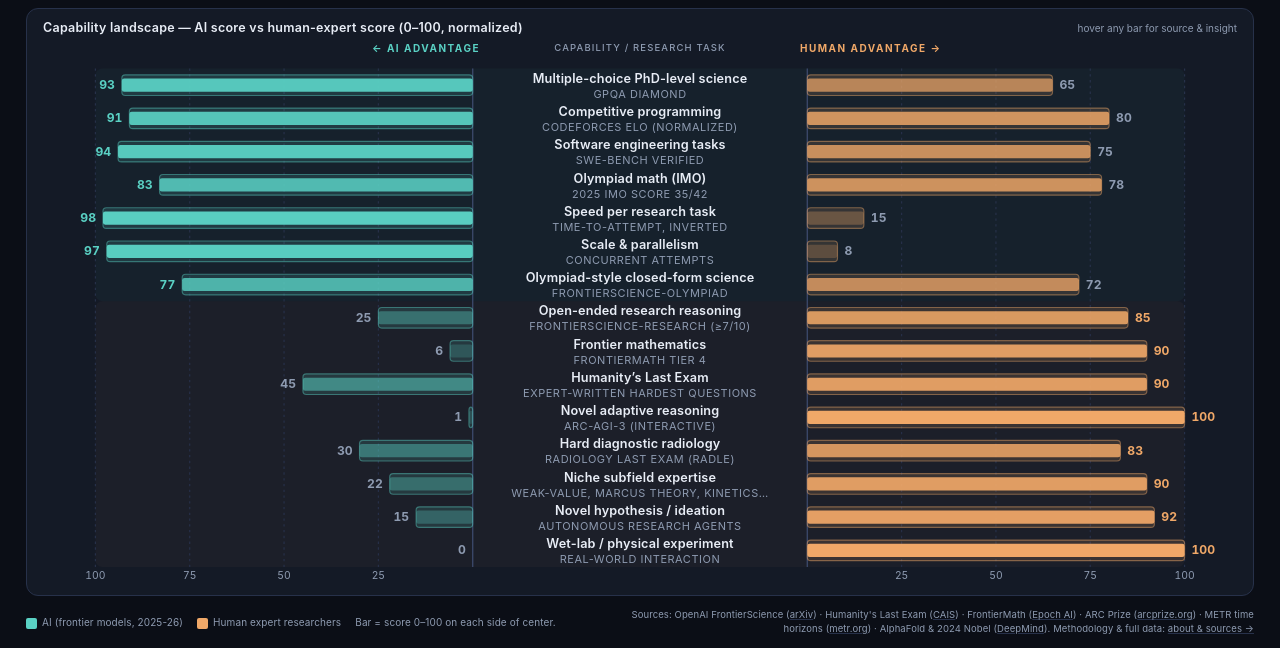
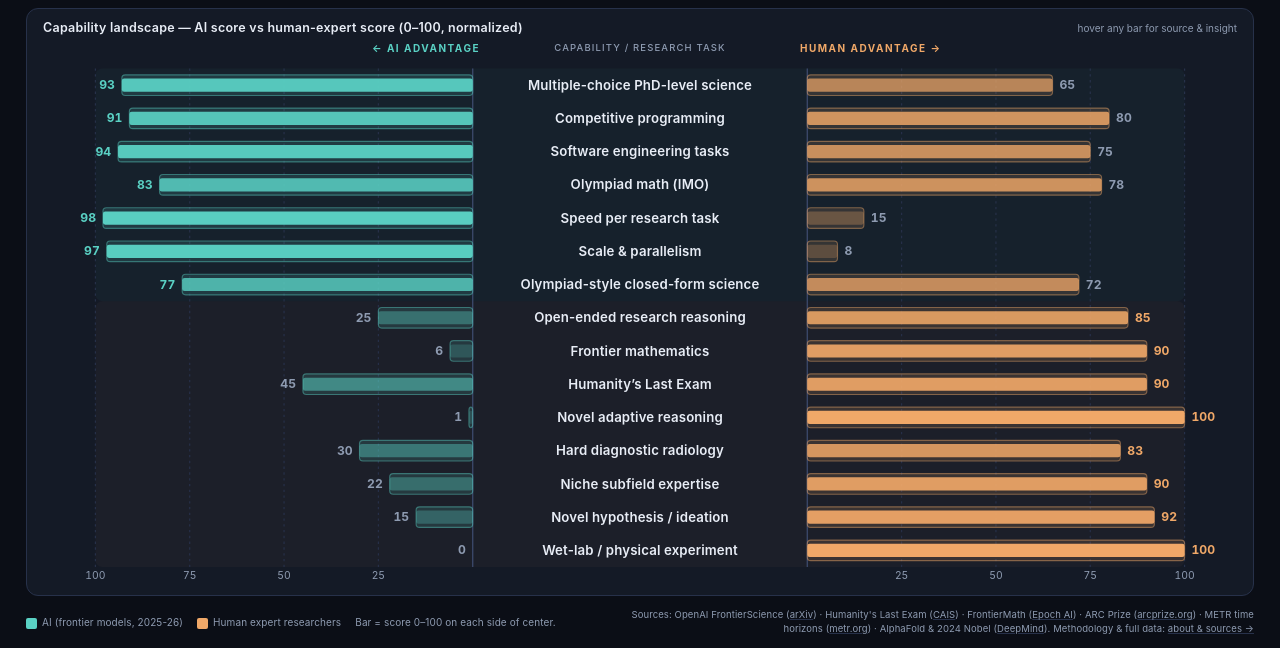
Before and after one commit to pavankumart18/frontierscience-viz, a plain HTML site: page frontier_ai_vs_humans.html in a window 1280 px wide. Shown: the part 152-800 px from the top of the page. Drawn offline with Linux system fonts and the light colour scheme.

Commit message:
Move benchmark subtitle into tooltip; make bars open source on click
Remove the on-chart subtitle line (e.g. "GPQA Diamond") so each row shows
only the capability name. Subtitle, AI/human scores, insight, and source
all live in the hover tooltip now. Every bar carries a source URL and
clicking it opens that source in a new tab.

Co-Authored-By: Claude Opus 4.7 <noreply@anthropic.com>

```diff
--- a/frontier_ai_vs_humans.html
+++ b/frontier_ai_vs_humans.html
@@ -80,9 +80,9 @@
   .axis-labels .C{text-align:center;font-size:9.5px;color:var(--mute);font-weight:500;letter-spacing:.12em}
   svg#bars{flex:1;min-height:0;width:100%}
   .bar{transition:filter .15s}
-  .bar:hover{filter:brightness(1.25);cursor:crosshair}
-  .bar-label{font-size:11px;fill:var(--ink);font-weight:600;letter-spacing:.01em}
-  .bar-sub{font-size:9.5px;fill:var(--mute);letter-spacing:.05em;text-transform:uppercase}
+  .bar:hover{filter:brightness(1.25);cursor:pointer}
+  .bar-label{font-size:11.5px;fill:var(--ink);font-weight:600;letter-spacing:.01em;cursor:pointer}
+  .bar-label:hover{fill:var(--ai)}
   .bar-val{font-size:10.5px;font-weight:700;font-variant-numeric:tabular-nums}
   .axis-tick{font-size:9px;fill:var(--mute);font-variant-numeric:tabular-nums}
   .axis-line{stroke:var(--line);stroke-dasharray:2 3}
@@ -115,14 +115,17 @@
   footer a{color:var(--mute);text-decoration:underline;text-decoration-color:var(--line)}
 
   .tip{position:fixed;pointer-events:none;background:#0a0e16;border:1px solid var(--line);
-    border-radius:8px;padding:10px 12px;font-size:11.5px;color:var(--ink);max-width:330px;
+    border-radius:8px;padding:11px 13px;font-size:11.5px;color:var(--ink);max-width:340px;
     z-index:99;display:none;box-shadow:0 8px 28px rgba(0,0,0,0.6);line-height:1.4}
-  .tip .tt-row{display:flex;justify-content:space-between;gap:14px;margin-top:3px}
+  .tip .tt-sub{color:var(--mute);font-size:10.5px;margin-top:3px;letter-spacing:.02em}
+  .tip .tt-row{display:flex;justify-content:space-between;gap:14px;margin-top:4px}
   .tip .tt-ai{color:var(--ai);font-weight:700}
   .tip .tt-h{color:var(--human);font-weight:700}
-  .tip .tt-insight{margin-top:6px;color:#cdd5e3;font-style:italic;font-size:11px;
+  .tip .tt-insight{margin-top:7px;color:#cdd5e3;font-style:italic;font-size:11px;
     padding-top:6px;border-top:1px solid var(--line)}
-  .tip .tt-src{margin-top:5px;color:var(--mute);font-size:10px;letter-spacing:.02em}
+  .tip .tt-src{margin-top:7px;color:var(--ai);font-size:10.5px;letter-spacing:.02em;
+    display:flex;align-items:center;gap:4px}
+  .tip .tt-src .arrow{opacity:0.7}
 
   @media (max-height:720px){
     h1{font-size:24px} .takeaway{font-size:11.5px;padding:9px 12px}
@@ -201,96 +204,111 @@
     // ============== AI-LEADING ==============
     { side:'ai',
       label:'Multiple-choice PhD-level science',
-      sub:'GPQA Diamond',
+      sub:'GPQA Diamond benchmark',
       ai:93, human:65,
       insight:'GPT-5.2 Pro beats PhD experts WITH internet access. Knowledge benchmarks are saturating.',
-      src:'OpenAI 2025; Rein et al. 2023' },
+      src:'GPQA paper (Rein et al. 2023) + OpenAI 2025',
+      url:'https://arxiv.org/abs/2311.12022' },
     { side:'ai',
       label:'Competitive programming',
-      sub:'Codeforces Elo (normalized)',
+      sub:'Codeforces Elo rating',
       ai:91, human:80,
       insight:'OpenAI o3 hit 2727 Elo — top ~0.1% of human competitive programmers. Above ICPC finalists.',
-      src:'Codeforces, OpenAI 2025' },
+      src:'Codeforces / OpenAI 2025',
+      url:'https://codeforces.com/blog/entry/133874' },
     { side:'ai',
       label:'Software engineering tasks',
       sub:'SWE-bench Verified',
       ai:94, human:75,
       insight:'Claude Mythos resolves 93.9% of verified GitHub issues. Real-world engineers solve ~75% under similar evals.',
-      src:'SWE-bench leaderboard 2026' },
+      src:'SWE-bench Verified leaderboard',
+      url:'https://www.swebench.com/verified.html' },
     { side:'ai',
       label:'Olympiad math (IMO)',
-      sub:'2025 IMO score 35/42',
+      sub:'IMO 2025, score 35/42',
       ai:83, human:78,
       insight:'DeepMind & OpenAI both hit gold (35/42). Only top ~11% of human competitors earned gold in 2025.',
-      src:'IMO 2025; DeepMind/OpenAI' },
+      src:'IMO 2025 coverage',
+      url:'https://garymarcus.substack.com/p/deepmind-and-openai-achieve-imo-gold' },
     { side:'ai',
       label:'Speed per research task',
       sub:'time-to-attempt, inverted',
       ai:98, human:15,
       insight:'A PhD takes 3-5 hours per FrontierScience-Research problem. AI returns an attempt in seconds.',
-      src:'OpenAI FrontierScience 2025' },
+      src:'OpenAI FrontierScience paper',
+      url:'https://arxiv.org/abs/2601.21165' },
     { side:'ai',
       label:'Scale & parallelism',
       sub:'concurrent attempts',
       ai:97, human:8,
-      insight:'AI can run 1000s of independent attempts simultaneously. AlphaFold predicted 200M+ proteins.',
-      src:'DeepMind AlphaFold DB' },
+      insight:'AI can run 1000s of independent attempts simultaneously. AlphaFold predicted 200M+ proteins — would take hundreds of millions of years in the lab.',
+      src:'DeepMind AlphaFold: 5 years of impact',
+      url:'https://deepmind.google/blog/alphafold-five-years-of-impact/' },
     { side:'ai',
       label:'Olympiad-style closed-form science',
       sub:'FrontierScience-Olympiad',
       ai:77, human:72,
       insight:'GPT-5.2 at 77% on adversarial problems written by olympiad medalists, designed to break frontier models.',
-      src:'OpenAI FrontierScience 2025' },
+      src:'OpenAI FrontierScience paper',
+      url:'https://arxiv.org/abs/2601.21165' },
 
     // ============== HUMAN-LEADING ==============
     { side:'human',
       label:'Open-ended research reasoning',
-      sub:'FrontierScience-Research (≥7/10)',
+      sub:'FrontierScience-Research (≥7/10 rubric)',
       ai:25, human:85,
       insight:'The headline gap. GPT-5.2 clears the rubric on only 15 of 60 PhD-designed Research problems.',
-      src:'OpenAI FrontierScience 2025' },
+      src:'OpenAI FrontierScience paper',
+      url:'https://arxiv.org/abs/2601.21165' },
     { side:'human',
       label:'Frontier mathematics',
       sub:'FrontierMath Tier 4',
       ai:6, human:90,
       insight:'Research-level math problems that take human mathematicians days. Best AI: 6.3%. Most models: 0%.',
-      src:'Epoch AI FrontierMath 2025' },
+      src:'Epoch AI / FrontierMath',
+      url:'https://epoch.ai/frontiermath' },
     { side:'human',
       label:'Humanity’s Last Exam',
       sub:'expert-written hardest questions',
       ai:45, human:90,
       insight:'AI climbed from 8% (Jan 2025) → 44.7% (May 2026). Human experts still average ~90% in their fields.',
-      src:'CAIS / Scale AI HLE leaderboard' },
+      src:'CAIS / Scale AI HLE leaderboard',
+      url:'https://agi.safe.ai/' },
     { side:'human',
       label:'Novel adaptive reasoning',
       sub:'ARC-AGI-3 (interactive)',
       ai:1, human:100,
       insight:'New 2026 benchmark: every frontier model <1%. Humans solve 100%. Replaces memorized patterns with novel environments.',
-      src:'ARC Prize 2026' },
+      src:'ARC Prize 2026',
+      url:'https://arcprize.org/' },
     { side:'human',
       label:'Hard diagnostic radiology',
       sub:'Radiology Last Exam (RadLE)',
       ai:30, human:83,
       insight:'Board-certified radiologists at 83%; GPT-5 at 30%. AI also produces ~75× more false positives on emergency hemorrhage.',
-      src:'RadLE 2025; ICH study' },
+      src:'RadLE preprint, 2025',
+      url:'https://arxiv.org/pdf/2509.25559' },
     { side:'human',
       label:'Niche subfield expertise',
       sub:'weak-value, Marcus theory, kinetics…',
       ai:22, human:90,
       insight:'FrontierScience paper’s top failure mode: AI substitutes a related-but-wrong concept under expert scrutiny.',
-      src:'OpenAI FrontierScience 2025' },
+      src:'OpenAI FrontierScience paper',
+      url:'https://arxiv.org/abs/2601.21165' },
     { side:'human',
       label:'Novel hypothesis / ideation',
       sub:'autonomous research agents',
       ai:15, human:92,
       insight:'Sakana AI Scientist v2 got a workshop paper published, but 42% of experiments failed; novelty claims often wrong.',
-      src:'Sakana AI 2025; arXiv 2502.14297' },
+      src:'Sakana AI Scientist evaluation',
+      url:'https://arxiv.org/abs/2502.14297' },
     { side:'human',
       label:'Wet-lab / physical experiment',
       sub:'real-world interaction',
       ai:0, human:100,
       insight:'FrontierScience’s own limitations section concedes: text-only. AI cannot run an experiment, sample blood, or focus a microscope.',
-      src:'OpenAI FrontierScience 2025 §4' },
+      src:'OpenAI FrontierScience paper, §4',
+      url:'https://arxiv.org/abs/2601.21165' },
   ];
 
   // ===== Layout =====
@@ -343,11 +361,13 @@
   // Tooltip
   const tip = document.getElementById('tip');
   const showTip = (e, d) => {
-    tip.innerHTML = `<b>${d.label}</b><div style="color:var(--mute);font-size:10.5px;margin-top:2px">${d.sub}</div>
+    tip.innerHTML = `<b>${d.label}</b>
+      <div class="tt-sub">${d.sub}</div>
       <div class="tt-row"><span>AI score</span><span class="tt-ai">${d.ai}</span></div>
       <div class="tt-row"><span>Human-expert score</span><span class="tt-h">${d.human}</span></div>
       <div class="tt-insight">${d.insight}</div>
-      <div class="tt-src">Source: ${d.src}</div>`;
+      <div class="tt-src">${d.src} <span class="arrow">&rarr;</span></div>
+      <div style="color:var(--mute);font-size:10px;margin-top:3px">click to open source in new tab</div>`;
     tip.style.display = 'block';
     const r = tip.getBoundingClientRect();
     let x = e.clientX + 14, y = e.clientY + 14;
@@ -356,6 +376,13 @@
     tip.style.left = x + 'px'; tip.style.top = y + 'px';
   };
   const hideTip = () => { tip.style.display = 'none'; };
+  const openSrc = (d) => { if (d.url) window.open(d.url, '_blank', 'noopener'); };
+  const wire = (el, d) => {
+    el.addEventListener('mousemove', e => showTip(e, d));
+    el.addEventListener('mouseleave', hideTip);
+    el.addEventListener('click', () => openSrc(d));
+    el.style.cursor = 'pointer';
+  };
 
   data.forEach((d, i) => {
     const y = PAD.t + i * rowH + (rowH - barH) / 2;
@@ -368,16 +395,14 @@
       x: aiX, y, width: aiLen, height: barH,
       fill:'var(--ai-soft)', stroke:'var(--ai-edge)', 'stroke-width':1, rx:3, class:'bar'
     });
-    aiBar.addEventListener('mousemove', e => showTip(e, d));
-    aiBar.addEventListener('mouseleave', hideTip);
+    wire(aiBar, d);
     svg.appendChild(aiBar);
 
     const aiFill = mk('rect', {
       x: aiX, y: y + barH*0.18, width: aiLen, height: barH*0.64,
       fill:'var(--ai)', opacity: d.ai/100 * 0.85 + 0.15, rx:2, class:'bar'
     });
-    aiFill.addEventListener('mousemove', e => showTip(e, d));
-    aiFill.addEventListener('mouseleave', hideTip);
+    wire(aiFill, d);
     svg.appendChild(aiFill);
 
     svg.appendChild(mk('text', {
@@ -391,16 +416,14 @@
       x: humanZoneStart, y, width: hLen, height: barH,
       fill:'var(--human-soft)', stroke:'var(--human-edge)', 'stroke-width':1, rx:3, class:'bar'
     });
-    hBar.addEventListener('mousemove', e => showTip(e, d));
-    hBar.addEventListener('mouseleave', hideTip);
+    wire(hBar, d);
     svg.appendChild(hBar);
 
     const hFill = mk('rect', {
       x: humanZoneStart, y: y + barH*0.18, width: hLen, height: barH*0.64,
       fill:'var(--human)', opacity: d.human/100 * 0.85 + 0.15, rx:2, class:'bar'
     });
-    hFill.addEventListener('mousemove', e => showTip(e, d));
-    hFill.addEventListener('mouseleave', hideTip);
+    wire(hFill, d);
     svg.appendChild(hFill);
 
     svg.appendChild(mk('text', {
@@ -408,15 +431,13 @@
       fill: d.side==='human' ? 'var(--human)' : 'var(--mute)', class:'bar-val'
     }, d.human));
 
-    // Center label
-    const winner = d.side;
-    svg.appendChild(mk('text', {
-      x: center, y: cy - 2, 'text-anchor':'middle', class:'bar-label',
-      fill: winner === 'ai' ? '#cfeee9' : '#f3d9b6'
-    }, d.label));
-    svg.appendChild(mk('text', {
-      x: center, y: cy + 11, 'text-anchor':'middle', class:'bar-sub'
-    }, d.sub));
+    // Center label (single line, no on-chart subtitle)
+    const labelEl = mk('text', {
+      x: center, y: cy + 4, 'text-anchor':'middle', class:'bar-label',
+      fill: d.side === 'ai' ? '#cfeee9' : '#f3d9b6'
+    }, d.label);
+    wire(labelEl, d);
+    svg.appendChild(labelEl);
   });
 })();
 </script>
```
